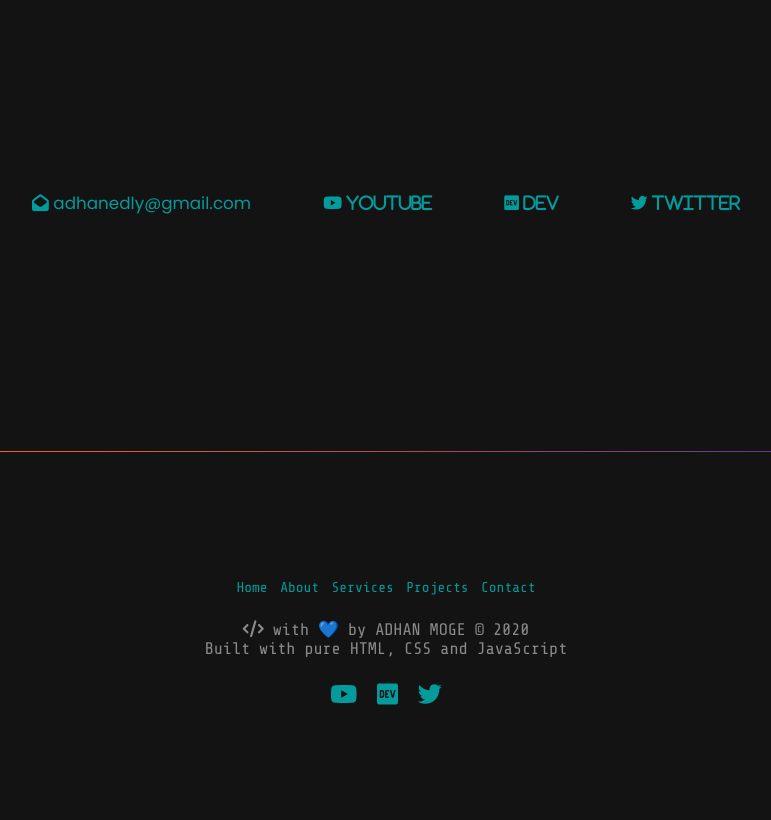
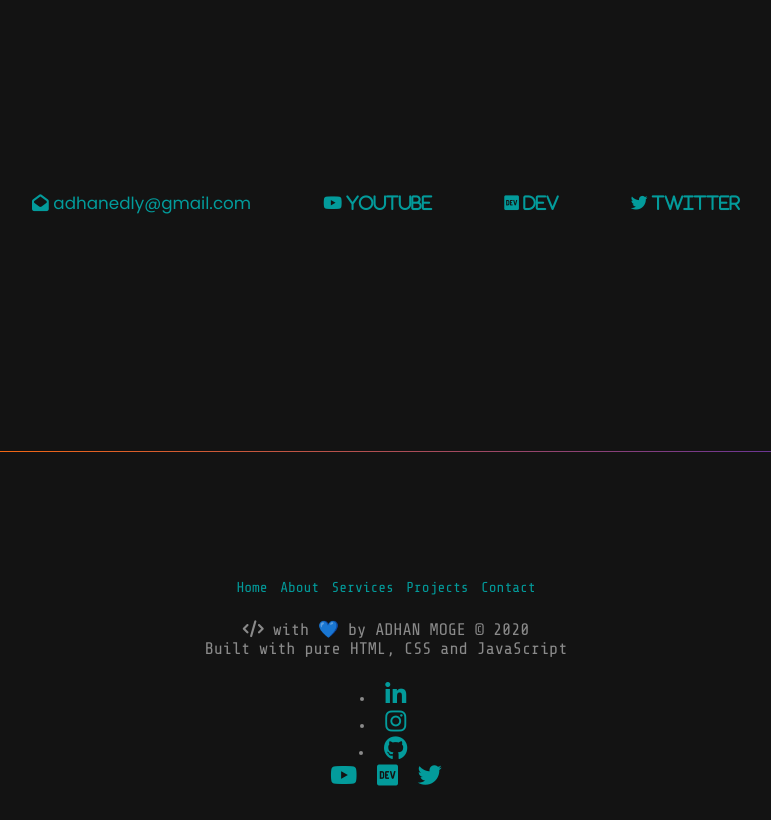
Before and after one commit to adensalah/adensalah.github.io, a plain HTML site: page index.html in a window 1280 px wide. Shown: the part 4108-4928 px from the top of the page, without its empty margins (254-1025 px from the left). Before the commit the page ends 4847 px from the top, so only its background shows below. Drawn offline with nearby package versions, Linux system fonts and the light colour scheme.

Commit message:
Added social media accounts

```diff
--- a/index.html
+++ b/index.html
@@ -274,6 +274,9 @@
           <p>Built with pure HTML, CSS and JavaScript</p>
         </div>
         <div class="footer-social">
+          <li><a href="https://www.linkedin.com/in/adhan-moge-9659718a/"><i class="fa fa-linkedin"></i></a></li>
+          <li><a href="https://www.instagram.com/adhan_edle/"><i class="fa fa-instagram"></i></a></li>
+          <li><a href="https://github.com/adeshedle"><i class="fa fa-github"></i></a></li>
           <a href="#" target="_blank"><i class="fab fa-youtube"></i></a>
           <a href="#" target="_blank"><i class="fab fa-dev"></i></a>
           <a href="#" target="_blank"><i class="fab fa-twitter"></i></a>
```
